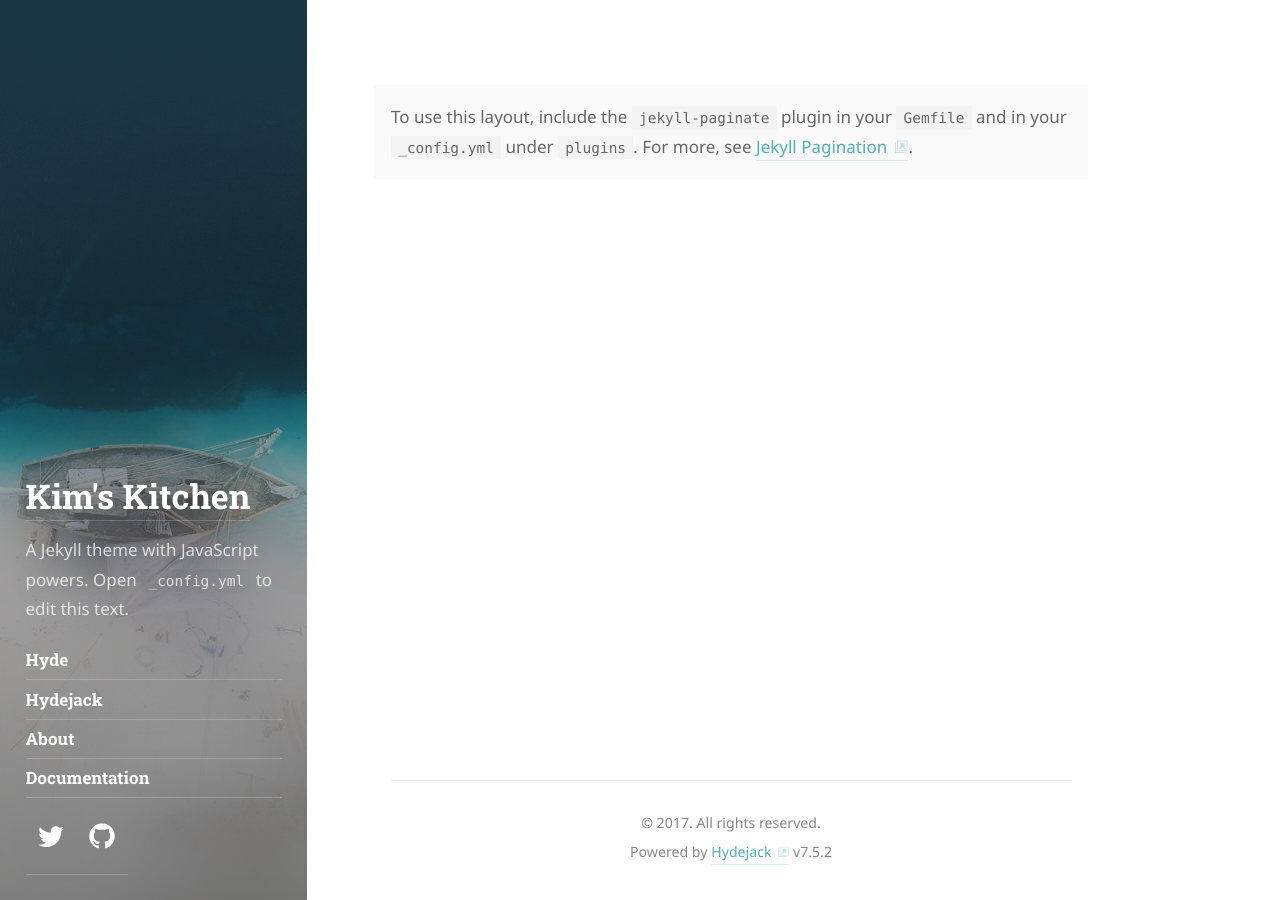
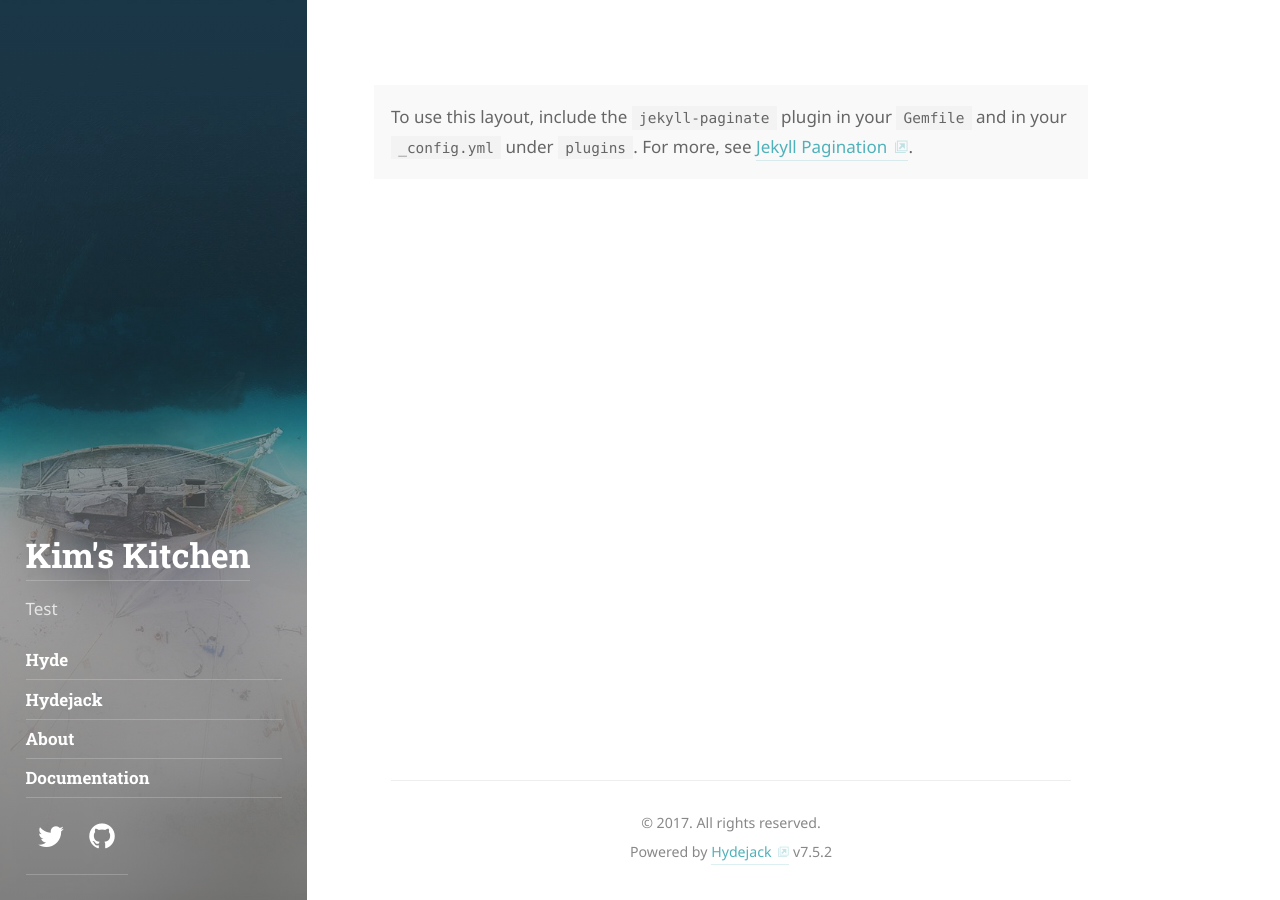
Before and after one commit to Kim-3957/Kim-3957.github.io, a Jekyll site: the page built from index.html, in a window 1280 px wide. Built offline with Jekyll 4.4.1, drawn with Linux system fonts in a browser that asks for light colours; some web fonts are replaced; the list of posts is cut into pages by our own code.

Commit message:
Update _config.yml

```diff
--- a/_config.yml
+++ b/_config.yml
@@ -27,14 +27,11 @@ title:                 Kim's Kitchen
 # A short description (~150 chars) of the page used for the meta description tag.
 # Can use markdown, but no more than one paragraph (enforced by `>`)
 description:           >
-  A Jekyll theme with JavaScript powers. "Best Theme by a Mile".
-  Combines the best of static sites and modern web apps.
-  Open `_config.yml` to edit this text.
+  Test
 
 # A shorter description for the sidebar.
 tagline:               >
-  A Jekyll theme with JavaScript powers.
-  Open `_config.yml` to edit this text.
+  Test
 # A list of keywords for your blog
 keywords:              [safety, robot, filtering]
 
```
